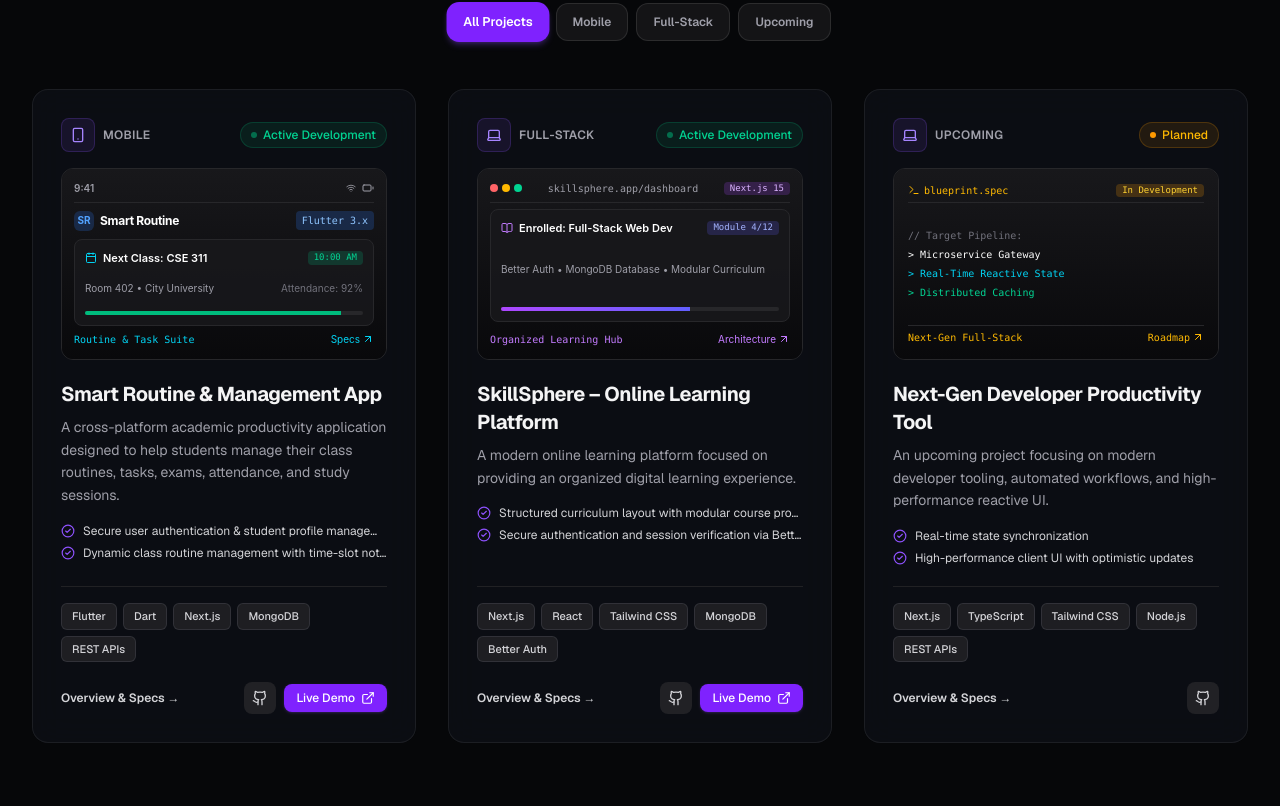
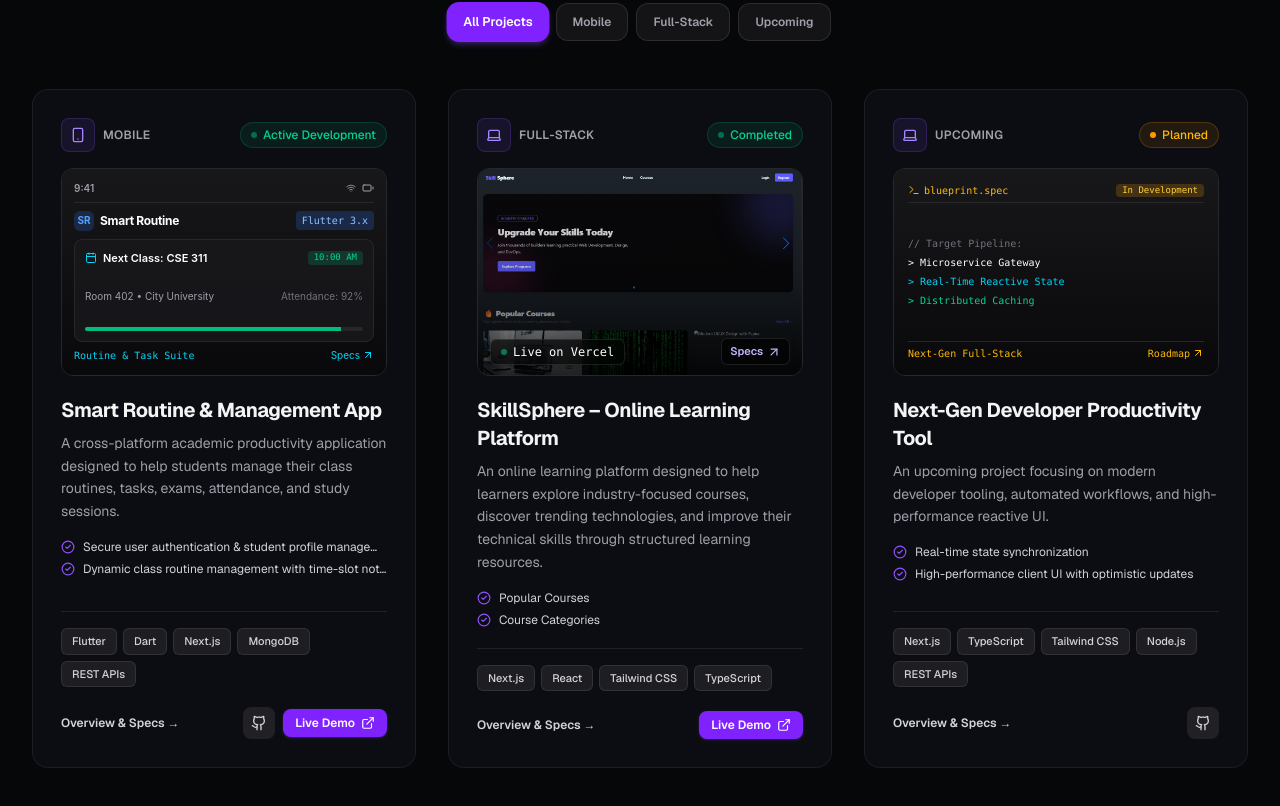
Before and after one commit to muhammadrohan3002-lgtm/portfolio, a Next.js app: page / in a window 1280 px wide. Shown: the part 5339-6145 px from the top of the page. Built offline with nearby package versions, Linux system fonts and the light colour scheme.

Commit message:
feat(projects): add SkillSphere project with actual live screenshot, verified features, and live demo link

```diff
--- a/src/components/ui/ProjectCard.tsx
+++ b/src/components/ui/ProjectCard.tsx
@@ -1,6 +1,7 @@
 "use client";
 
 import React from "react";
+import Image from "next/image";
 import { Project } from "@/data/portfolioData";
 import {
   ExternalLink,
@@ -74,13 +75,36 @@ export function ProjectCard({ project, onSelect }: ProjectCardProps) {
         </div>
       </div>
 
-      {/* Visually Impressive UI Preview Mockup */}
+      {/* Visually Impressive UI Preview Mockup or Real Screenshot */}
       <div
         onClick={() => onSelect(project)}
-        className="relative z-10 w-full h-48 rounded-xl overflow-hidden mb-5 border border-zinc-200/80 dark:border-zinc-800 flex flex-col justify-between bg-zinc-950 text-white cursor-pointer group/thumb select-none"
+        className="relative z-10 w-full h-48 sm:h-52 rounded-xl overflow-hidden mb-5 border border-zinc-200/80 dark:border-zinc-800 flex flex-col justify-between bg-zinc-950 text-white cursor-pointer group/thumb select-none"
       >
+        {/* Render Actual Deployed Screenshot when available */}
+        {project.thumbnailUrl && (
+          <div className="relative w-full h-full overflow-hidden">
+            <Image
+              src={project.thumbnailUrl}
+              alt={`${project.title} live screenshot`}
+              fill
+              className="object-cover object-top transition-transform duration-500 group-hover:scale-105"
+              sizes="(max-width: 768px) 100vw, (max-width: 1200px) 50vw, 33vw"
+            />
+            <div className="absolute inset-0 bg-gradient-to-t from-black/85 via-black/20 to-transparent pointer-events-none" />
+            <div className="absolute bottom-2.5 left-3 right-3 flex items-center justify-between text-[11px] text-white">
+              <span className="font-mono text-xs flex items-center gap-1.5 bg-black/60 backdrop-blur-md px-2.5 py-1 rounded-md border border-white/10 shadow-xs">
+                <span className="w-1.5 h-1.5 rounded-full bg-emerald-400 animate-pulse" />
+                Live on Vercel
+              </span>
+              <span className="group-hover/thumb:translate-x-0.5 transition-transform flex items-center gap-1 font-semibold text-violet-300 bg-black/60 backdrop-blur-md px-2 py-1 rounded-md border border-white/10">
+                Specs <ArrowUpRight className="w-3.5 h-3.5" />
+              </span>
+            </div>
+          </div>
+        )}
+
         {/* Project 1: Smart Routine (Flutter Mobile Frame) */}
-        {isMobile && (
+        {!project.thumbnailUrl && isMobile && (
           <div className="w-full h-full flex flex-col p-3 bg-gradient-to-b from-zinc-900 to-zinc-950 font-sans">
             {/* Mobile Status Bar */}
             <div className="flex items-center justify-between text-[10px] text-zinc-400 pb-1.5 border-b border-zinc-800">
@@ -134,8 +158,8 @@ export function ProjectCard({ project, onSelect }: ProjectCardProps) {
           </div>
         )}
 
-        {/* Project 2: SkillSphere (Next.js Web SaaS Preview) */}
-        {isSkillSphere && (
+        {/* Project 2: SkillSphere fallback */}
+        {!project.thumbnailUrl && isSkillSphere && (
           <div className="w-full h-full flex flex-col p-3 bg-gradient-to-b from-zinc-900 to-zinc-950 font-sans">
             {/* Browser Header Bar */}
             <div className="flex items-center justify-between pb-1.5 border-b border-zinc-800">
@@ -180,7 +204,7 @@ export function ProjectCard({ project, onSelect }: ProjectCardProps) {
         )}
 
         {/* Project 3: Upcoming / Future Lab */}
-        {isUpcoming && (
+        {!project.thumbnailUrl && isUpcoming && (
           <div className="w-full h-full flex flex-col justify-between p-3.5 bg-gradient-to-b from-zinc-900 to-zinc-950 font-mono">
             <div className="flex items-center justify-between pb-1 border-b border-zinc-800">
               <span className="text-[10px] text-amber-400 flex items-center gap-1">
@@ -254,6 +278,7 @@ export function ProjectCard({ project, onSelect }: ProjectCardProps) {
           </button>
 
           <div className="flex items-center gap-2">
+            {project.githubUrl && (
               <a
                 href={project.githubUrl}
                 target="_blank"
@@ -264,15 +289,16 @@ export function ProjectCard({ project, onSelect }: ProjectCardProps) {
               >
                 <GithubIcon className="w-4 h-4" />
               </a>
+            )}
 
             {project.liveUrl && (
               <a
                 href={project.liveUrl}
                 target="_blank"
                 rel="noopener noreferrer"
-                title="Live Demo / Preview"
+                title="Live Demo"
                 aria-label={`View ${project.title} live demo`}
-                className="inline-flex items-center gap-1.5 px-3 py-1.5 rounded-lg text-xs font-medium bg-violet-600 hover:bg-violet-500 text-white shadow-sm shadow-violet-500/20 transition-all"
+                className="inline-flex items-center gap-1.5 px-3 py-1.5 rounded-lg text-xs font-semibold bg-violet-600 hover:bg-violet-500 text-white shadow-sm shadow-violet-500/20 transition-all hover:scale-[1.02] active:scale-[0.98]"
               >
                 <span>Live Demo</span>
                 <ExternalLink className="w-3.5 h-3.5" />
--- a/src/components/ui/ProjectModal.tsx
+++ b/src/components/ui/ProjectModal.tsx
@@ -1,6 +1,7 @@
 "use client";
 
 import React, { useEffect } from "react";
+import Image from "next/image";
 import { Project } from "@/data/portfolioData";
 import { X, ExternalLink, CheckCircle2, Layers, Sparkles, Smartphone, Globe } from "lucide-react";
 import { GithubIcon } from "@/components/ui/SocialIcons";
@@ -75,6 +76,19 @@ export function ProjectModal({ project, isOpen, onClose }: ProjectModalProps) {
           {project.tagline}
         </p>
 
+        {/* Thumbnail Preview */}
+        {project.thumbnailUrl && (
+          <div className="relative w-full h-52 sm:h-64 rounded-xl overflow-hidden mt-4 border border-zinc-200/80 dark:border-zinc-800">
+            <Image
+              src={project.thumbnailUrl}
+              alt={`${project.title} live screenshot`}
+              fill
+              className="object-cover object-top"
+              sizes="(max-width: 768px) 100vw, 640px"
+            />
+          </div>
+        )}
+
         {/* Detailed Description */}
         <div className="mt-6 pt-6 border-t border-zinc-200 dark:border-zinc-800">
           <h4 className="text-sm font-semibold tracking-wide text-zinc-900 dark:text-zinc-200 uppercase mb-2 flex items-center gap-2">
@@ -127,6 +141,7 @@ export function ProjectModal({ project, isOpen, onClose }: ProjectModalProps) {
 
         {/* Action Buttons */}
         <div className="mt-8 pt-6 border-t border-zinc-200 dark:border-zinc-800 flex flex-wrap items-center justify-end gap-3">
+          {project.githubUrl && (
             <a
               href={project.githubUrl}
               target="_blank"
@@ -136,6 +151,7 @@ export function ProjectModal({ project, isOpen, onClose }: ProjectModalProps) {
               <GithubIcon className="w-4 h-4" />
               View Repository
             </a>
+          )}
           {project.liveUrl && (
             <a
               href={project.liveUrl}
@@ -144,7 +160,7 @@ export function ProjectModal({ project, isOpen, onClose }: ProjectModalProps) {
               className="inline-flex items-center gap-2 px-5 py-2.5 rounded-xl text-sm font-medium bg-gradient-to-r from-violet-600 to-indigo-600 hover:from-violet-500 hover:to-indigo-500 text-white shadow-lg shadow-violet-500/25 transition-all"
             >
               <ExternalLink className="w-4 h-4" />
-              Live Demo / Details
+              Live Demo
             </a>
           )}
         </div>
--- a/src/data/portfolioData.ts
+++ b/src/data/portfolioData.ts
@@ -8,8 +8,9 @@ export interface Project {
   technologies: string[];
   features: string[];
   status: "Completed" | "Active Development" | "Planned";
-  githubUrl: string;
+  githubUrl?: string;
   liveUrl?: string;
+  thumbnailUrl?: string;
   featured: boolean;
   accentColor: string;
 }
@@ -220,24 +221,23 @@ export const PORTFOLIO_DATA = {
     {
       id: "skillsphere",
       title: "SkillSphere – Online Learning Platform",
-      tagline: "Modern web-based learning hub with structured curricula & secure auth",
+      tagline: "Explore industry-focused courses, discover trending technologies & build skills",
       description:
-        "A modern online learning platform focused on providing an organized digital learning experience.",
+        "An online learning platform designed to help learners explore industry-focused courses, discover trending technologies, and improve their technical skills through structured learning resources.",
       fullDescription:
-        "SkillSphere is a full-stack educational web platform engineered with Next.js App Router, React, and Tailwind CSS. It empowers learners to explore structured coursework, review video materials, monitor completion milestones, and maintain authentication securely using Better Auth with MongoDB persistence.",
+        "SkillSphere is an online learning platform designed to help learners explore industry-focused courses, discover trending technologies, and improve their technical skills through structured learning resources. Built with modern web technologies, the platform delivers curated course catalogs, category navigation, trending releases, practical study techniques, and newsletter engagement.",
       category: "Full-Stack",
-      technologies: ["Next.js", "React", "Tailwind CSS", "MongoDB", "Better Auth"],
+      technologies: ["Next.js", "React", "Tailwind CSS", "TypeScript"],
       features: [
-        "Structured curriculum layout with modular course progression",
-        "Secure authentication and session verification via Better Auth",
-        "Dynamic course catalog with category filters and search",
-        "Interactive student dashboard with progress milestones",
-        "Rich markdown-compatible lesson viewer and content delivery",
-        "Responsive, mobile-optimized dark/light interface",
+        "Popular Courses",
+        "Course Categories",
+        "Trending Course Releases",
+        "Learning Resources and Study Techniques",
+        "Newsletter Subscription",
       ],
-      status: "Active Development",
-      githubUrl: "https://github.com/muhammadrohan3002-lgtm",
-      liveUrl: "https://github.com/muhammadrohan3002-lgtm",
+      status: "Completed",
+      liveUrl: "https://online-learning-platform-five-orpin.vercel.app/",
+      thumbnailUrl: "/projects/skillsphere-preview.png",
       featured: true,
       accentColor: "from-purple-500/20 via-pink-500/10 to-indigo-500/20",
     },
```
Also changed, not shown: public/projects/skillsphere-preview.png (added). Lines whose indentation alone changed are shown as unchanged.
